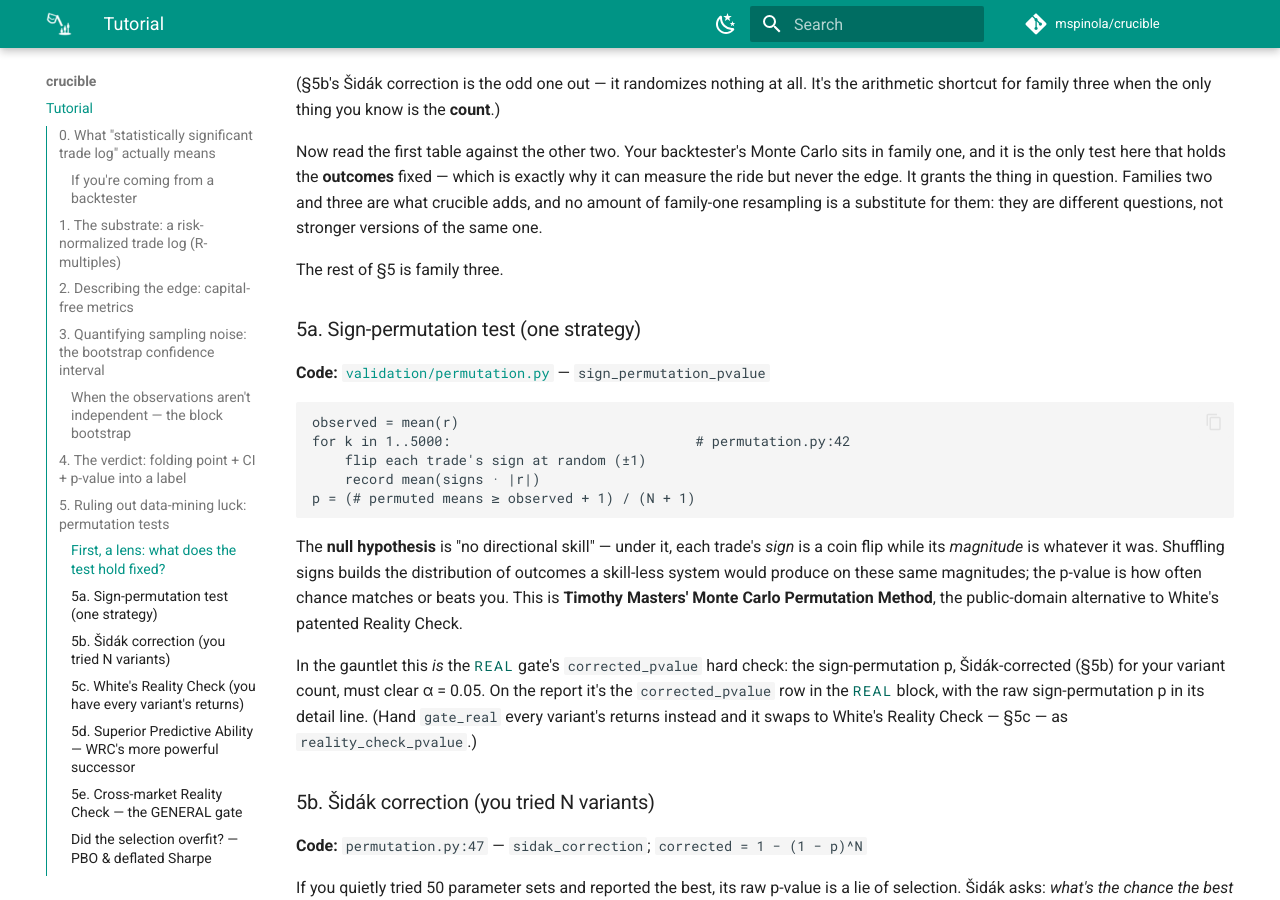
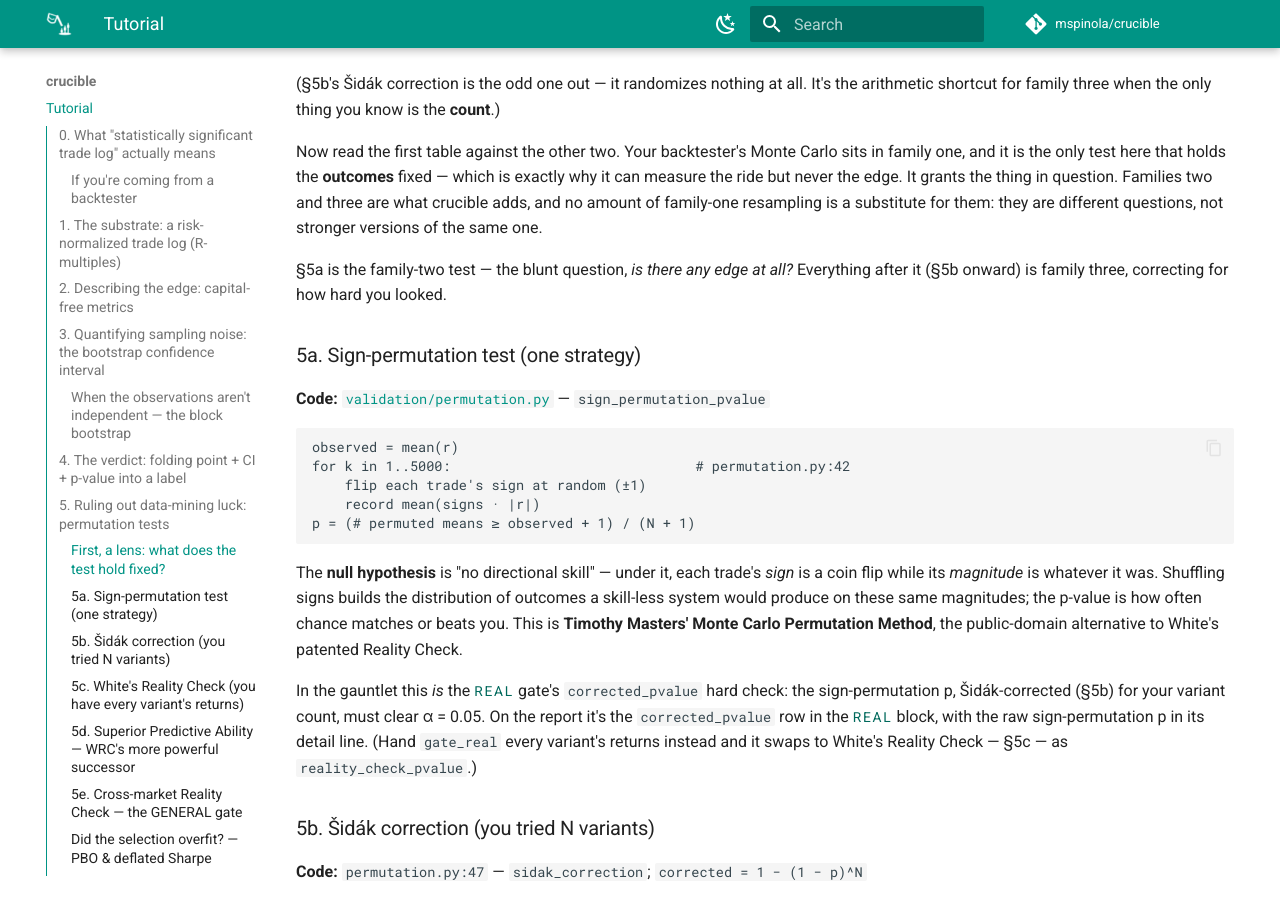
Before and after one commit to mspinola/crucible, an MkDocs documentation site: the page built from docs/index.md, in a window 1280 px wide and 900 px high, scrolled down 9106 px. Built offline with MkDocs 1.6.1 and Material for MkDocs 9.7.7, drawn with Linux system fonts in a browser that asks for light colours; comment, search, counter and statistics services are not loaded.

Commit message:
docs: fix §5 family label — 5a is family two, not three
The §5 spine bridge read "The rest of §5 is family three" immediately
above §5a, but §5a (sign-permutation) is the family-TWO test — it builds a
no-skill world and asks whether there's any directional edge at all. Only
§5b onward is family three (correcting for the search). Reworded the
bridge to place 5a in family two and the rest in family three.

Co-Authored-By: Claude Opus 4.8 <noreply@anthropic.com>

```diff
--- a/docs/index.md
+++ b/docs/index.md
@@ -405,7 +405,8 @@ can measure the ride but never the edge. It grants the thing in question. Famili
 three are what crucible adds, and no amount of family-one resampling is a substitute for them:
 they are different questions, not stronger versions of the same one.
 
-The rest of §5 is family three.
+§5a is the family-two test — the blunt question, *is there any edge at all?* Everything after
+it (§5b onward) is family three, correcting for how hard you looked.
 
 ### 5a. Sign-permutation test (one strategy)
 
```
